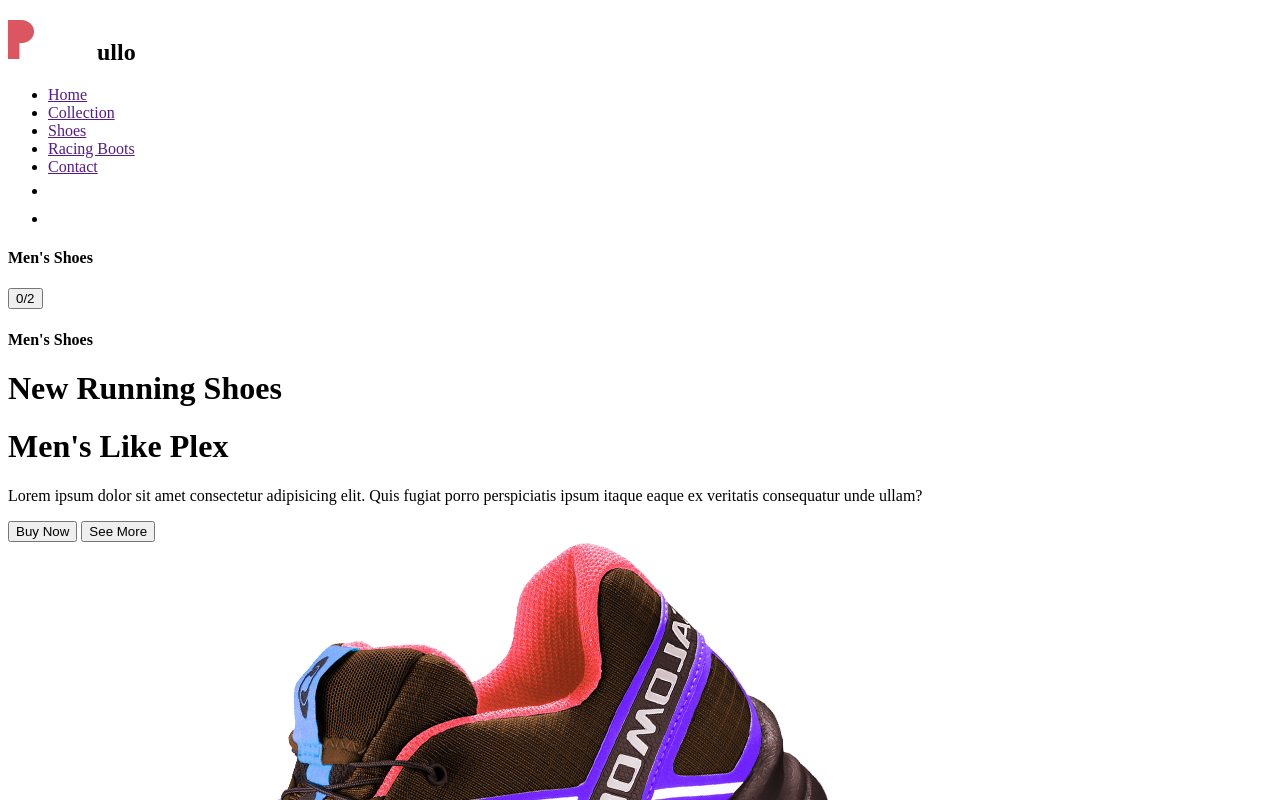
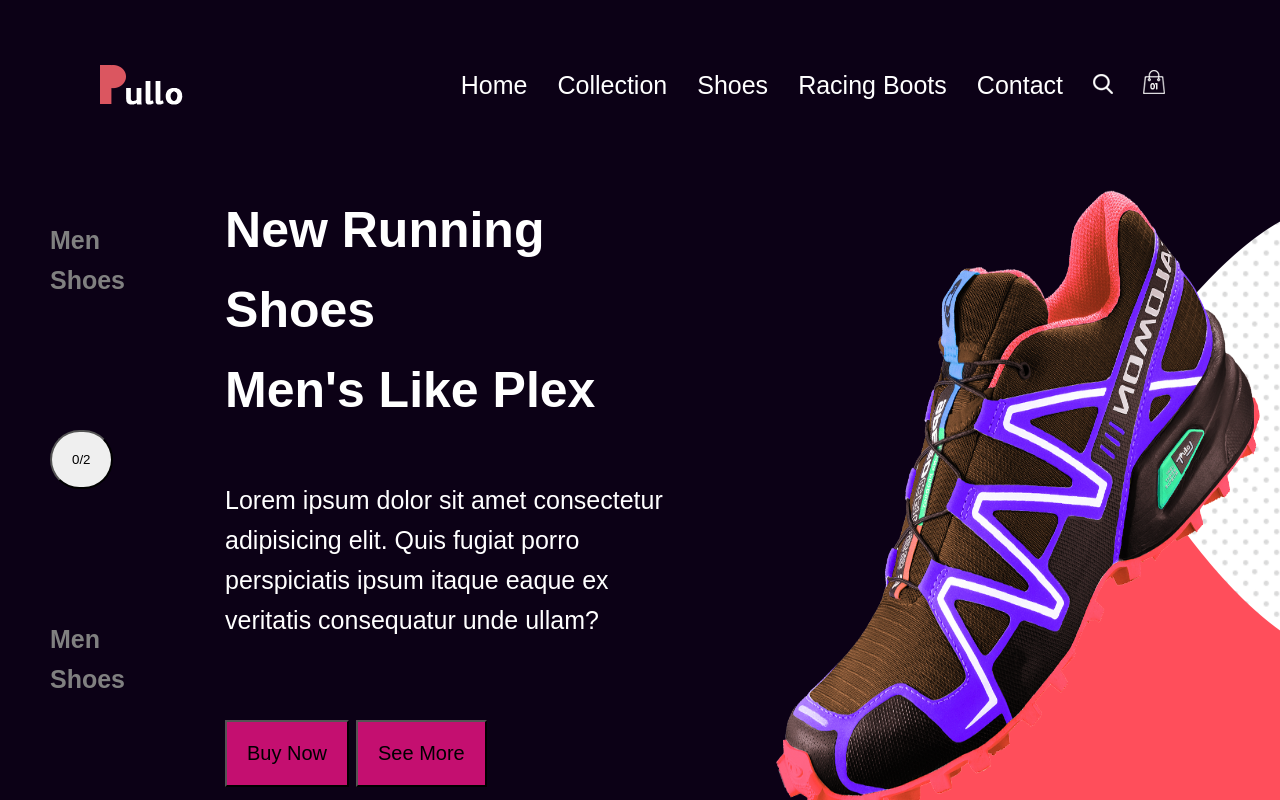
Before and after one commit to Valeroy06/Pullo-Shoes, a plain HTML site: page index.html in a window 1280 px wide. Shown: the top 800 px of the page. Drawn offline with Linux system fonts and the light colour scheme.

Commit message:
2nd commit

```diff
--- a/index.html
+++ b/index.html
@@ -5,17 +5,15 @@
     <meta charset="UTF-8">
     <meta http-equiv="X-UA-Compatible" content="IE=edge">
     <meta name="viewport" content="width=device-width, initial-scale=1.0">
+    <link rel="stylesheet" href="/sass/style.css">
     <title>Pullo</title>
 </head>
 
 <body>
-    <header>
-        <div>
+    <header class="container">
+        <div class="showcase">
             <nav>
-                <h1>
                     <img src="/img/logo.png" alt="Pullo">
-                    <span>ullo</span>
-                </h1>
                 <ul>
                     <li><a href="">Home</a></li>
                     <li><a href="">Collection</a></li>
@@ -26,13 +24,13 @@
                     <li><img src="/img/shop_icon.png" alt="shop_icon"></li>
                 </ul>
             </nav>
-            <div>
+            <div class="flex">
                 <div>
-                    <h4>Men's Shoes</h4>
-                    <button>0/2</button>
-                    <h4>Men's Shoes</h4>
+                    <h4>Men Shoes</h4>
+                    <input type="button" value="0/2" class="btn">
+                    <h4>Men Shoes</h4>
                 </div>
-                <div>
+                <div class="shoes">
                     <h1>New Running Shoes</h1>
                     <h1>Men's Like Plex</h1>
                     <p>Lorem ipsum dolor sit amet consectetur adipisicing elit. Quis fugiat porro perspiciatis ipsum
@@ -42,9 +40,6 @@
                     <button>See More</button>
                 </div>
                 <img src="/img/running-shoes.png" alt="running-shoes">
-
-
-
             </div>
         </div>
     </header>
--- /dev/null
+++ b/sass/style.scss
@@ -0,0 +1,76 @@
+$font-stack:Arial, Helvetica, sans-serif;
+$primary-color:white;
+*{
+    box-sizing: border-box;
+    margin: 0;
+    padding: 0;
+}
+body{
+    font-family: $font-stack;
+    line-height: 1.6;
+    font-size: 25px;
+}
+.container{
+    background-image: url('/img/banner.png');
+    background-repeat: no-repeat;
+    height: 850px;
+
+    nav{
+        display: flex;
+        align-items: center;
+        justify-content: space-between;
+        padding: 50px 100px;
+
+        ul{
+            display: flex;
+            list-style-type: none;
+        }
+        li{
+            padding: 15px;
+        }
+        a:hover{
+            color: blue;
+        }
+        a{
+            color: $primary-color;
+            text-decoration: none;
+        }
+    }
+
+}
+
+
+.flex{
+    display: flex;
+    padding: 20px;
+    margin-left: 30px;
+
+
+    .shoes{
+        padding: 0 100px;
+        color: $primary-color;
+    }
+    h4{
+        color: gray;
+        margin: 30px 0;
+    }
+    p{
+        margin: 50px 0;
+    }
+    .btn{
+        padding: 20px;
+        border-radius: 50px;
+        margin: 100px 0;
+    }
+img{
+
+    width: 40%;
+}
+    button{
+
+        padding: 20px;
+        font-size: 20px;
+        margin: 30px 0;
+        background-color: rgba(241, 19, 134, 0.808);
+    }
+}
```
Also changed, not shown: sass/style.css (added), style.css (deleted), 1 other file.
